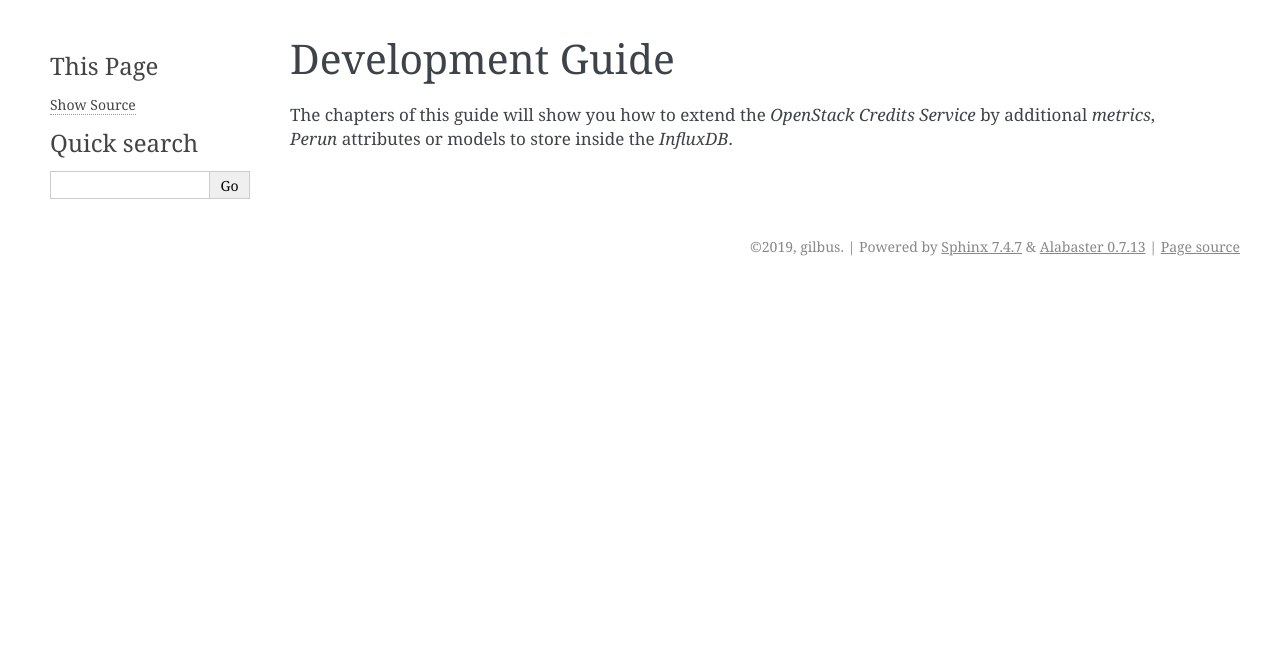
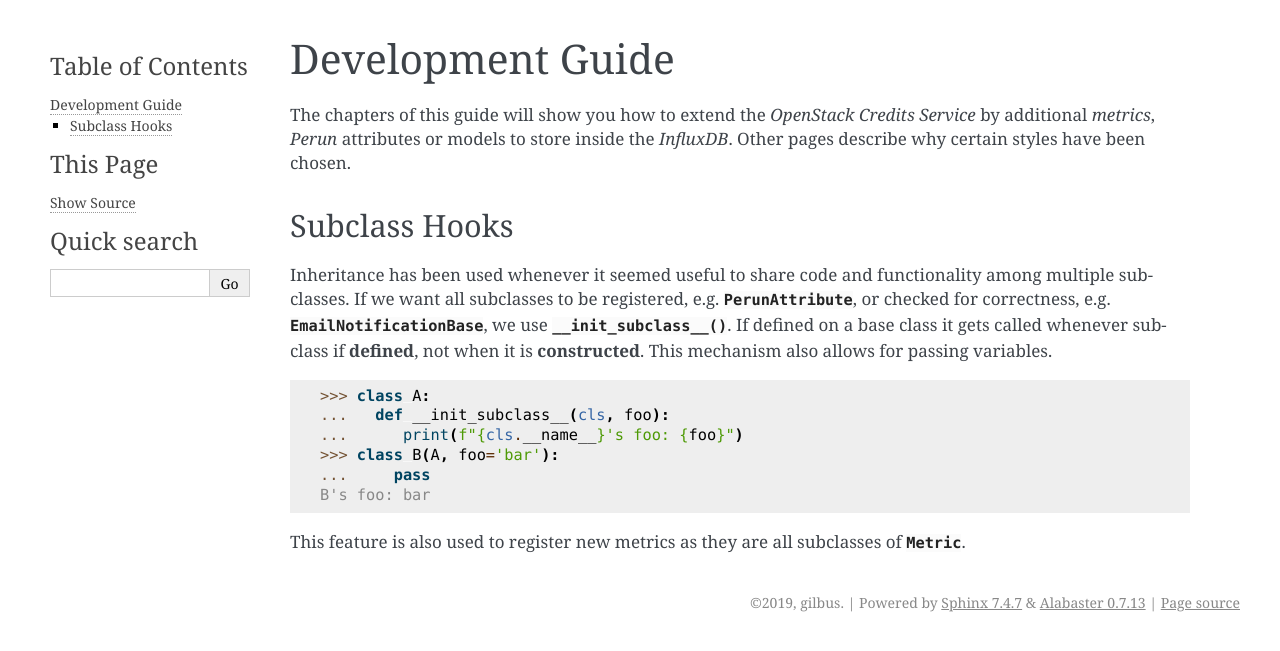
Before and after one commit to gilbus/os_credits, a Sphinx documentation site: the page built from docs/development.rst, in a window 1280 px wide. Shown: the top 651 px of the page. Built offline with Sphinx 7.4.7, drawn with Linux system fonts in a browser that asks for light colours.

Commit message:
more docs & cleanup

```diff
--- a/docs/development.rst
+++ b/docs/development.rst
@@ -3,7 +3,32 @@ Development Guide
 
 The chapters of this guide will show you how to extend the *OpenStack Credits Service*
 by additional *metrics*, *Perun* attributes or models to store inside the *InfluxDB*.
+Other pages describe why certain styles have been chosen.
 
 .. toctree::
    :maxdepth: 2
    :caption: Contents:
+
+
+Subclass Hooks
+--------------
+
+Inheritance has been used whenever it seemed useful to share code and functionality
+among multiple subclasses. If we want all subclasses to be registered, e.g.
+:class:`~os_credits.perun.base_attributes.PerunAttribute`, or checked for correctness,
+e.g. :class:`~os_credits.perun.notifications.EmailNotificationBase`, we use
+:func:`~object.__init_subclass__`. If defined on a base class it gets called whenever
+subclass if **defined**, not when it is **constructed**. This mechanism also allows for
+passing variables.
+
+.. doctest::
+
+   >>> class A:
+   ...   def __init_subclass__(cls, foo):
+   ...      print(f"{cls.__name__}'s foo: {foo}")
+   >>> class B(A, foo='bar'):
+   ...     pass
+   B's foo: bar
+
+This feature is also used to register new metrics as they are all subclasses of
+:class:`~os_credits.credits.base_models.Metric`.
```
Also changed, not shown: docs/notifications.rst (+13 -0 lines), docs/perun.rst (+16 -0 lines), 3 other files.
